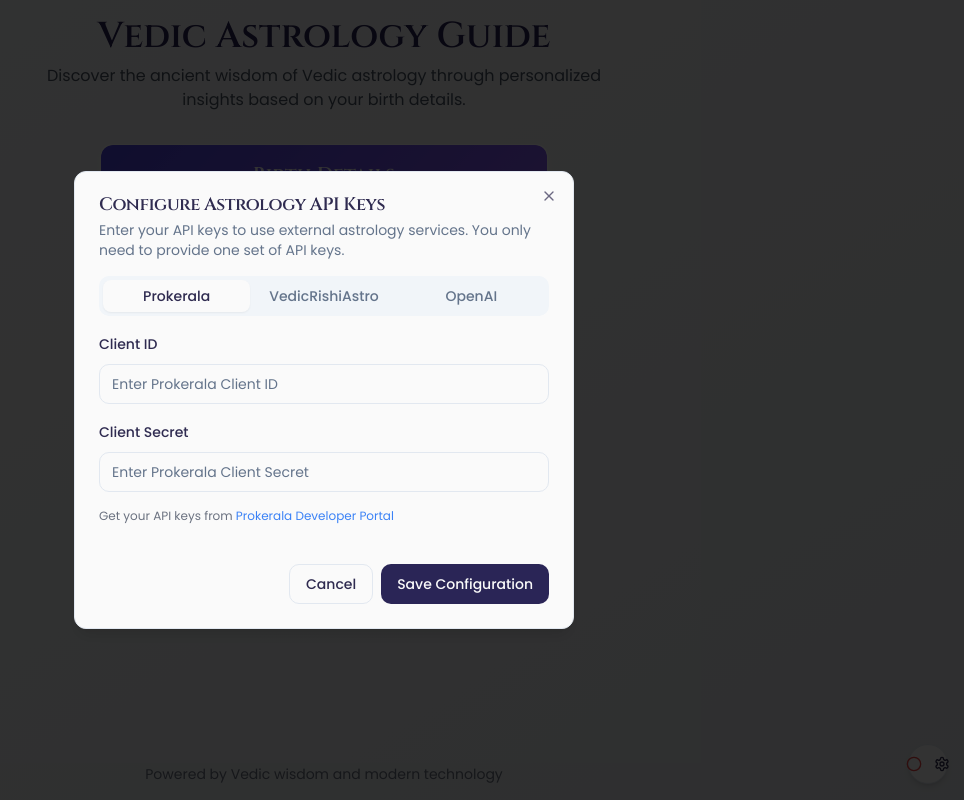
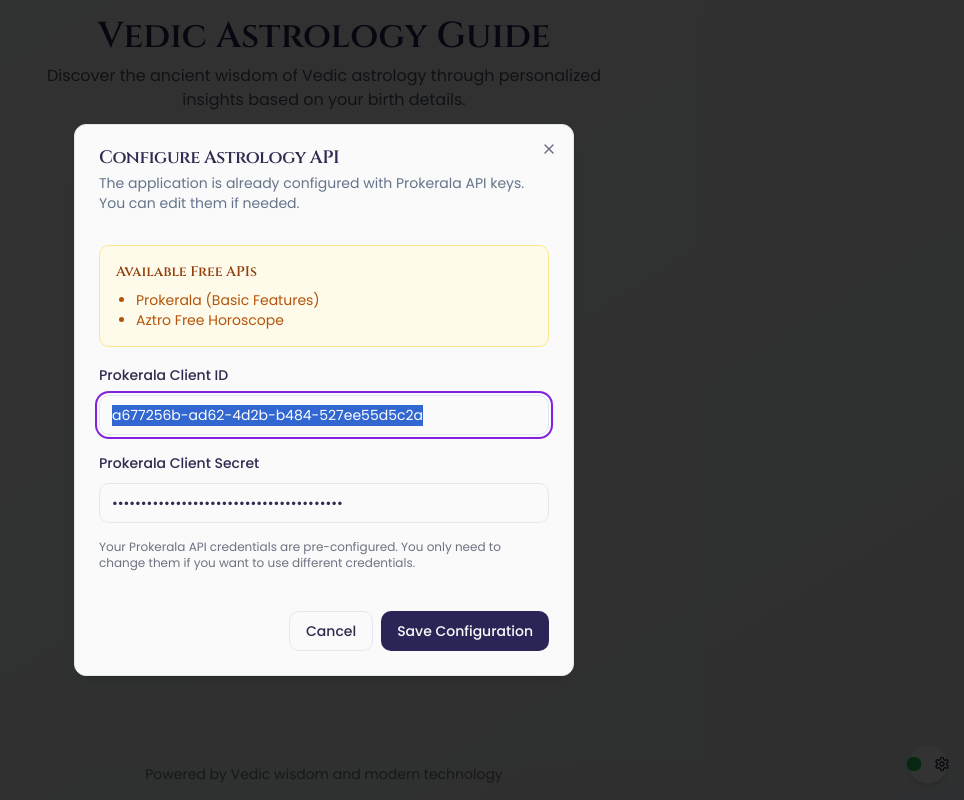
Before and after one commit to abhilashvarshney3/cosmic-nectar-explorer, a React (Vite) app: page / in a window 1280 px wide. Both pictures are taken after a click on the button 1244 px from the left and 764 px from the top of the page. Shown: the whole page, without its empty margins (316-1280 px from the left). Built offline with nearby package versions, Linux system fonts and the light colour scheme.

Commit message:
Suggest free Prokerala API options
Suggest using only the free options for the Prokerala API, given that only Prokerala API keys are available.

```diff
--- a/src/components/BackendStatus.tsx
+++ b/src/components/BackendStatus.tsx
@@ -4,7 +4,7 @@ import { Circle, Settings } from 'lucide-react';
 import { Button } from '@/components/ui/button';
 import { Tooltip, TooltipContent, TooltipTrigger } from '@/components/ui/tooltip';
 import ConnectBackendModal from './ConnectBackendModal';
-import { hasAnyApiKey } from '@/lib/apiConfig';
+import { hasAnyApiKey, getAvailableApis } from '@/lib/apiConfig';
 import { useToast } from '@/hooks/use-toast';
 
 const BackendStatus = () => {
@@ -12,6 +12,7 @@ const BackendStatus = () => {
   const [isChecking, setIsChecking] = useState(true);
   const [modalOpen, setModalOpen] = useState(false);
   const { toast } = useToast();
+  const availableApis = getAvailableApis();
 
   const checkConfiguration = () => {
     setIsChecking(true);
@@ -66,8 +67,8 @@ const BackendStatus = () => {
           </Button>
         </TooltipTrigger>
         <TooltipContent side="left">
-          <p>{isConfigured ? "API Keys Configured" : "API Keys Not Configured"}</p>
-          <p className="text-xs text-gray-500">Click to configure</p>
+          <p>{isConfigured ? "Prokerala API Connected" : "API Not Connected"}</p>
+          <p className="text-xs text-gray-500">Free APIs: {availableApis.length} available</p>
         </TooltipContent>
       </Tooltip>
 
--- a/src/components/ConnectBackendModal.tsx
+++ b/src/components/ConnectBackendModal.tsx
@@ -14,7 +14,7 @@ import { Input } from '@/components/ui/input';
 import { Label } from '@/components/ui/label';
 import { Tabs, TabsContent, TabsList, TabsTrigger } from "@/components/ui/tabs";
 import { useToast } from '@/hooks/use-toast';
-import { API_KEYS, saveApiKey, hasAnyApiKey } from '@/lib/apiConfig';
+import { API_KEYS, saveApiKey, hasAnyApiKey, getAvailableApis } from '@/lib/apiConfig';
 
 interface ConnectBackendModalProps {
   isOpen: boolean;
@@ -25,20 +25,15 @@ interface ConnectBackendModalProps {
 const ConnectBackendModal = ({ isOpen, onClose, onConnect }: ConnectBackendModalProps) => {
   const [prokeralaClientId, setProkeralaClientId] = useState(API_KEYS.PROKERALA_CLIENT_ID);
   const [prokeralaClientSecret, setProkeralaClientSecret] = useState(API_KEYS.PROKERALA_CLIENT_SECRET);
-  const [vedicUserId, setVedicUserId] = useState(API_KEYS.VEDICRISHIASTRO_USER_ID);
-  const [vedicApiKey, setVedicApiKey] = useState(API_KEYS.VEDICRISHIASTRO_API_KEY);
-  const [openaiApiKey, setOpenaiApiKey] = useState(API_KEYS.OPENAI_API_KEY);
   const [isConnecting, setIsConnecting] = useState(false);
   const { toast } = useToast();
+  const availableApis = getAvailableApis();
 
   useEffect(() => {
     // Update state when the modal opens
     if (isOpen) {
       setProkeralaClientId(API_KEYS.PROKERALA_CLIENT_ID);
       setProkeralaClientSecret(API_KEYS.PROKERALA_CLIENT_SECRET);
-      setVedicUserId(API_KEYS.VEDICRISHIASTRO_USER_ID);
-      setVedicApiKey(API_KEYS.VEDICRISHIASTRO_API_KEY);
-      setOpenaiApiKey(API_KEYS.OPENAI_API_KEY);
     }
   }, [isOpen]);
 
@@ -49,22 +44,19 @@ const ConnectBackendModal = ({ isOpen, onClose, onConnect }: ConnectBackendModal
       // Save API keys to localStorage
       if (prokeralaClientId) saveApiKey('PROKERALA_CLIENT_ID', prokeralaClientId);
       if (prokeralaClientSecret) saveApiKey('PROKERALA_CLIENT_SECRET', prokeralaClientSecret);
-      if (vedicUserId) saveApiKey('VEDICRISHIASTRO_USER_ID', vedicUserId);
-      if (vedicApiKey) saveApiKey('VEDICRISHIASTRO_API_KEY', vedicApiKey);
-      if (openaiApiKey) saveApiKey('OPENAI_API_KEY', openaiApiKey);
 
-      // Check if any API key was provided
+      // Check if Prokerala API keys are provided
       if (hasAnyApiKey()) {
         toast({
           title: "API Keys Saved",
-          description: "Your API keys have been saved and will be used for astrology calculations."
+          description: "Your Prokerala API keys have been saved for free astrology calculations."
         });
         onConnect('');
         onClose();
       } else {
         toast({
           title: "No API Keys Provided",
-          description: "Please provide at least one set of API keys to use the service.",
+          description: "Please provide Prokerala API keys to use the service.",
           variant: "destructive"
         });
       }
@@ -84,22 +76,24 @@ const ConnectBackendModal = ({ isOpen, onClose, onConnect }: ConnectBackendModal
     <Dialog open={isOpen} onOpenChange={onClose}>
       <DialogContent className="sm:max-w-[500px] max-h-[90vh] overflow-y-auto">
         <DialogHeader>
-          <DialogTitle>Configure Astrology API Keys</DialogTitle>
+          <DialogTitle>Configure Astrology API</DialogTitle>
           <DialogDescription>
-            Enter your API keys to use external astrology services. You only need to provide one set of API keys.
+            The application is already configured with Prokerala API keys. You can edit them if needed.
           </DialogDescription>
         </DialogHeader>
 
-        <Tabs defaultValue="prokerala">
-          <TabsList className="grid w-full grid-cols-3">
-            <TabsTrigger value="prokerala">Prokerala</TabsTrigger>
-            <TabsTrigger value="vedic">VedicRishiAstro</TabsTrigger>
-            <TabsTrigger value="openai">OpenAI</TabsTrigger>
-          </TabsList>
+        <div className="space-y-4 mt-4">
+          <div className="p-4 bg-amber-50 rounded-md border border-amber-200">
+            <h3 className="text-sm font-medium text-amber-800">Available Free APIs</h3>
+            <ul className="mt-2 text-sm text-amber-700 list-disc pl-5">
+              {availableApis.map((api, index) => (
+                <li key={index}>{api}</li>
+              ))}
+            </ul>
+          </div>
 
-          <TabsContent value="prokerala" className="space-y-4 mt-4">
           <div className="space-y-2">
-              <Label htmlFor="prokeralaClientId">Client ID</Label>
+            <Label htmlFor="prokeralaClientId">Prokerala Client ID</Label>
             <Input
               id="prokeralaClientId"
               value={prokeralaClientId}
@@ -108,7 +102,7 @@ const ConnectBackendModal = ({ isOpen, onClose, onConnect }: ConnectBackendModal
             />
           </div>
           <div className="space-y-2">
-              <Label htmlFor="prokeralaClientSecret">Client Secret</Label>
+            <Label htmlFor="prokeralaClientSecret">Prokerala Client Secret</Label>
             <Input
               id="prokeralaClientSecret"
               type="password"
@@ -118,51 +112,9 @@ const ConnectBackendModal = ({ isOpen, onClose, onConnect }: ConnectBackendModal
             />
           </div>
           <p className="text-xs text-gray-500">
-              Get your API keys from <a href="https://api.prokerala.com/" target="_blank" rel="noopener noreferrer" className="text-blue-500 hover:underline">Prokerala Developer Portal</a>
+            Your Prokerala API credentials are pre-configured. You only need to change them if you want to use different credentials.
           </p>
-          </TabsContent>
-
-          <TabsContent value="vedic" className="space-y-4 mt-4">
-            <div className="space-y-2">
-              <Label htmlFor="vedicUserId">User ID</Label>
-              <Input
-                id="vedicUserId"
-                value={vedicUserId}
-                onChange={(e) => setVedicUserId(e.target.value)}
-                placeholder="Enter VedicRishiAstro User ID"
-              />
         </div>
-            <div className="space-y-2">
-              <Label htmlFor="vedicApiKey">API Key</Label>
-              <Input
-                id="vedicApiKey"
-                type="password"
-                value={vedicApiKey}
-                onChange={(e) => setVedicApiKey(e.target.value)}
-                placeholder="Enter VedicRishiAstro API Key"
-              />
-            </div>
-            <p className="text-xs text-gray-500">
-              Get your API keys from <a href="https://www.vedicrishiastro.com/astrology-api/" target="_blank" rel="noopener noreferrer" className="text-blue-500 hover:underline">VedicRishiAstro</a>
-            </p>
-          </TabsContent>
-
-          <TabsContent value="openai" className="space-y-4 mt-4">
-            <div className="space-y-2">
-              <Label htmlFor="openaiApiKey">OpenAI API Key</Label>
-              <Input
-                id="openaiApiKey"
-                type="password"
-                value={openaiApiKey}
-                onChange={(e) => setOpenaiApiKey(e.target.value)}
-                placeholder="Enter OpenAI API Key"
-              />
-            </div>
-            <p className="text-xs text-gray-500">
-              This key will be used for astrological interpretations using OpenAI's GPT models. Get your API key from <a href="https://platform.openai.com/api-keys" target="_blank" rel="noopener noreferrer" className="text-blue-500 hover:underline">OpenAI</a>
-            </p>
-          </TabsContent>
-        </Tabs>
 
         <DialogFooter className="mt-6">
           <Button variant="outline" onClick={onClose}>
--- a/src/lib/apiConfig.ts
+++ b/src/lib/apiConfig.ts
@@ -1,25 +1,26 @@
-
 // API endpoints configuration for our application
 
 // Free Vedic Astrology API endpoints
 export const API_ENDPOINTS = {
-  // External Vedic Astrology API endpoints
+  // Prokerala API endpoints (free tier)
   BIRTH_CHART: 'https://api.prokerala.com/v2/astrology/birth-chart',
-  BACKUP_BIRTH_CHART: 'https://api.vedicrishiastro.com/v1/horoscope',
-  // Default public API for testing without API keys
+  // Free public test API
   PUBLIC_API: 'https://randomuser.me/api/',
-  // Chat API endpoint for GPT-based astrology answers
-  ASTROLOGY_CHAT: 'https://api.openai.com/v1/chat/completions',
+  // Free astrology data API
+  FREE_ASTROLOGY_API: 'https://json.astrologyapi.com/v1/birth_details',
+  // Aztro free horoscope API
+  AZTRO_API: 'https://aztro.sameerkumar.website/',
 };
 
 // API Keys for Vedic Astrology APIs
-// These will be populated by user input and stored in localStorage
+// Default to your Prokerala keys
 export const API_KEYS = {
-  PROKERALA_CLIENT_ID: localStorage.getItem('PROKERALA_CLIENT_ID') || '',
-  PROKERALA_CLIENT_SECRET: localStorage.getItem('PROKERALA_CLIENT_SECRET') || '',
-  VEDICRISHIASTRO_USER_ID: localStorage.getItem('VEDICRISHIASTRO_USER_ID') || '',
-  VEDICRISHIASTRO_API_KEY: localStorage.getItem('VEDICRISHIASTRO_API_KEY') || '',
-  OPENAI_API_KEY: localStorage.getItem('OPENAI_API_KEY') || '',
+  PROKERALA_CLIENT_ID: localStorage.getItem('PROKERALA_CLIENT_ID') || 'a677256b-ad62-4d2b-b484-527ee55d5c2a',
+  PROKERALA_CLIENT_SECRET: localStorage.getItem('PROKERALA_CLIENT_SECRET') || 'AyyKHrLr4ZJO2QYzhEouJprvX4snaqgeStmvp1Uw',
+  // Other API keys are kept empty as we're focusing on free options
+  VEDICRISHIASTRO_USER_ID: '',
+  VEDICRISHIASTRO_API_KEY: '',
+  OPENAI_API_KEY: '',
 };
 
 // Save API key to localStorage
@@ -28,22 +29,23 @@ export const saveApiKey = (keyName: keyof typeof API_KEYS, value: string) => {
   (API_KEYS as any)[keyName] = value;
 };
 
-// Get server URL based on available API keys
-export const getApiServerUrl = (): string => {
-  // No server needed as we're using external APIs directly
-  return '';
+// Validate if the required API keys are available
+export const validateApiKeys = (): boolean => {
+  // For this configuration, we only need Prokerala
+  return !!(API_KEYS.PROKERALA_CLIENT_ID && API_KEYS.PROKERALA_CLIENT_SECRET);
 };
 
-// Validate if the required API keys are available
-export const validateApiKeys = (): boolean => {
-  return !!(
-    API_KEYS.PROKERALA_CLIENT_ID && API_KEYS.PROKERALA_CLIENT_SECRET ||
-    API_KEYS.VEDICRISHIASTRO_USER_ID && API_KEYS.VEDICRISHIASTRO_API_KEY ||
-    API_KEYS.OPENAI_API_KEY
-  );
+// Check if we have Prokerala API keys set
+export const hasAnyApiKey = (): boolean => {
+  return !!(API_KEYS.PROKERALA_CLIENT_ID && API_KEYS.PROKERALA_CLIENT_SECRET);
 };
 
-// Check if we have at least one API key set
-export const hasAnyApiKey = (): boolean => {
-  return Object.values(API_KEYS).some(key => !!key);
+// Get a list of available free astrology APIs
+export const getAvailableApis = (): string[] => {
+  const apis = ['Prokerala (Basic Features)'];
+
+  // Add other free APIs
+  apis.push('Aztro Free Horoscope');
+
+  return apis;
 };
```
Lines whose indentation alone changed are shown as unchanged.
